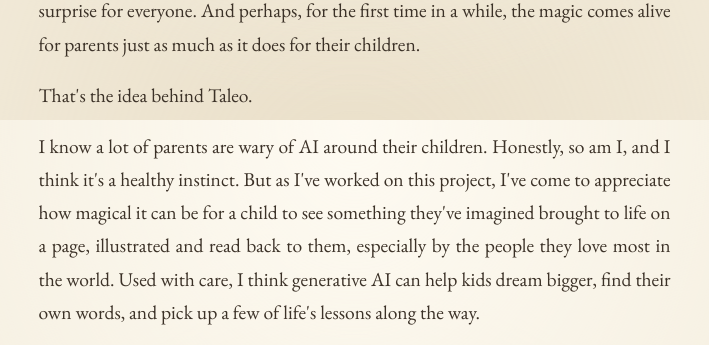
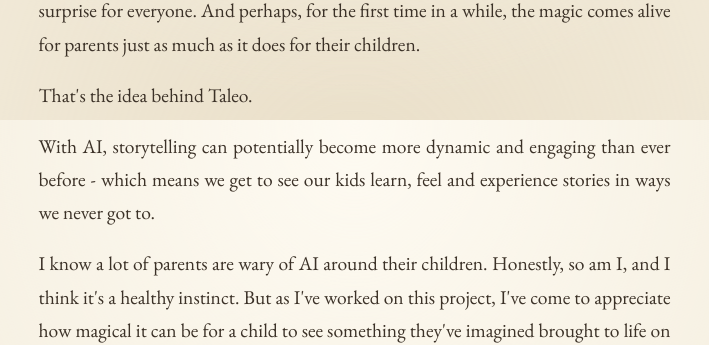
Before and after one commit to chavalitpramotedham/Taleo, a Next.js app: page /about in a window 1280 px wide. Shown: the part 1480-1825 px from the top of the page, without its empty margins (278-987 px from the left). Built offline with nearby package versions, Linux system fonts and the light colour scheme; no server answers; a web font is replaced by a local one.

Commit message:
About: add the paragraph on what AI can bring to storytelling, after "That's the idea behind Taleo."
Co-Authored-By: Claude Opus 5.5 <noreply@anthropic.com>

```diff
--- a/app/about/page.tsx
+++ b/app/about/page.tsx
@@ -66,6 +66,10 @@ export default function AboutPage() {
         </p>
 
         <p>
+          With AI, storytelling can potentially become more dynamic and engaging than ever before - which means we get to see our kids learn, feel and experience stories in ways we never got to.
+        </p>
+
+        <p>
           I know a lot of parents are wary of AI around their children. Honestly, so am I, and I think it&apos;s a healthy instinct. But as I&apos;ve worked on this project, I&apos;ve come to appreciate how magical it can be for a child to see something they&apos;ve imagined brought to life on a page, illustrated and read back to them, especially by the people they love most in the world. Used with care, I think generative AI can help kids dream bigger, find their own words, and pick up a few of life&apos;s lessons along the way.
         </p>
 
```
